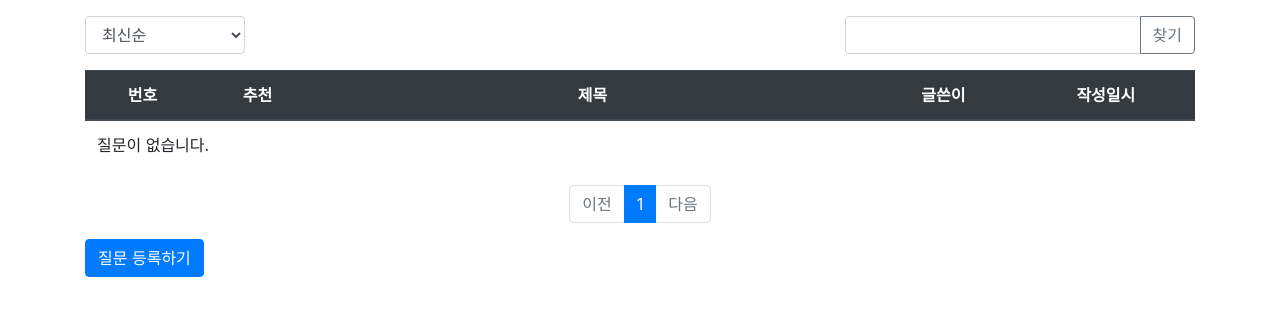
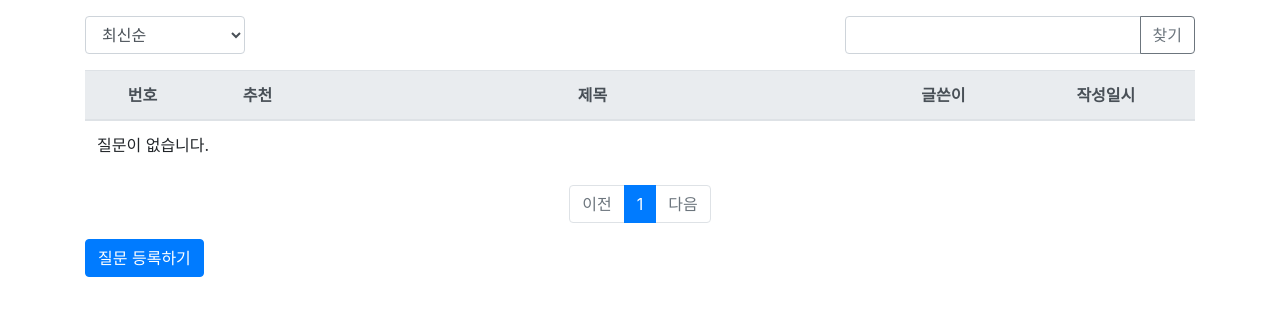
Before and after one commit to gustmd1025/pybo, a Django app: page / in a window 1280 px wide. Shown: the part 57-373 px from the top of the page. Run offline with Django 3.2, Linux system fonts and the light colour scheme; data that the repository does not hold is empty; some libraries are stand-ins or nearby versions.

Commit message:
thead 색 수정

```diff
--- a/templates/pybo/question_list.html
+++ b/templates/pybo/question_list.html
@@ -19,7 +19,7 @@
     </div>
     <table class="table">
         <thead>
-        <tr class="text-center thead-dark">
+        <tr class="text-center thead-light">
             <th>번호</th>
             <th>추천</th>
             <th style="width:50%">제목</th>
```
